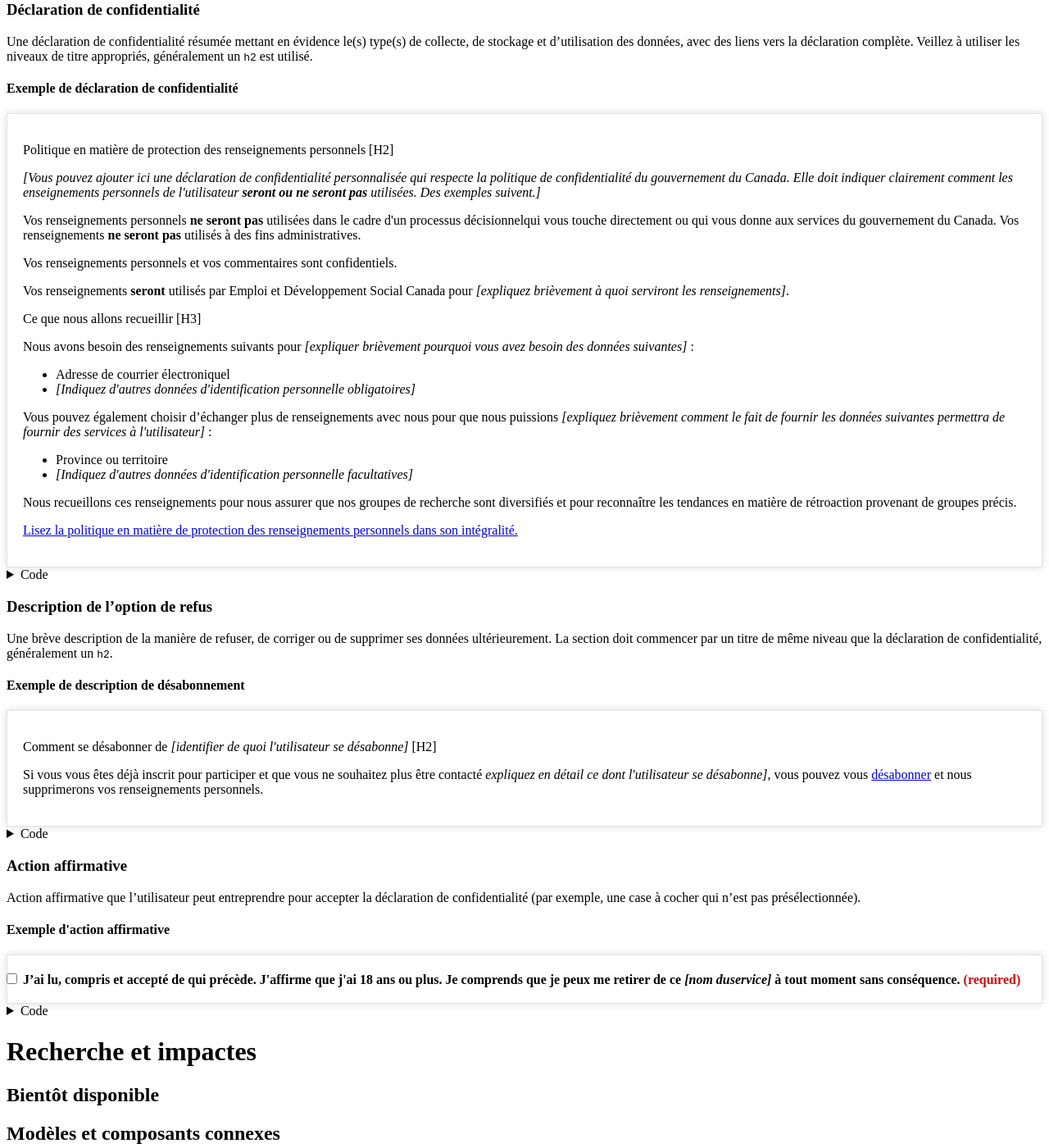
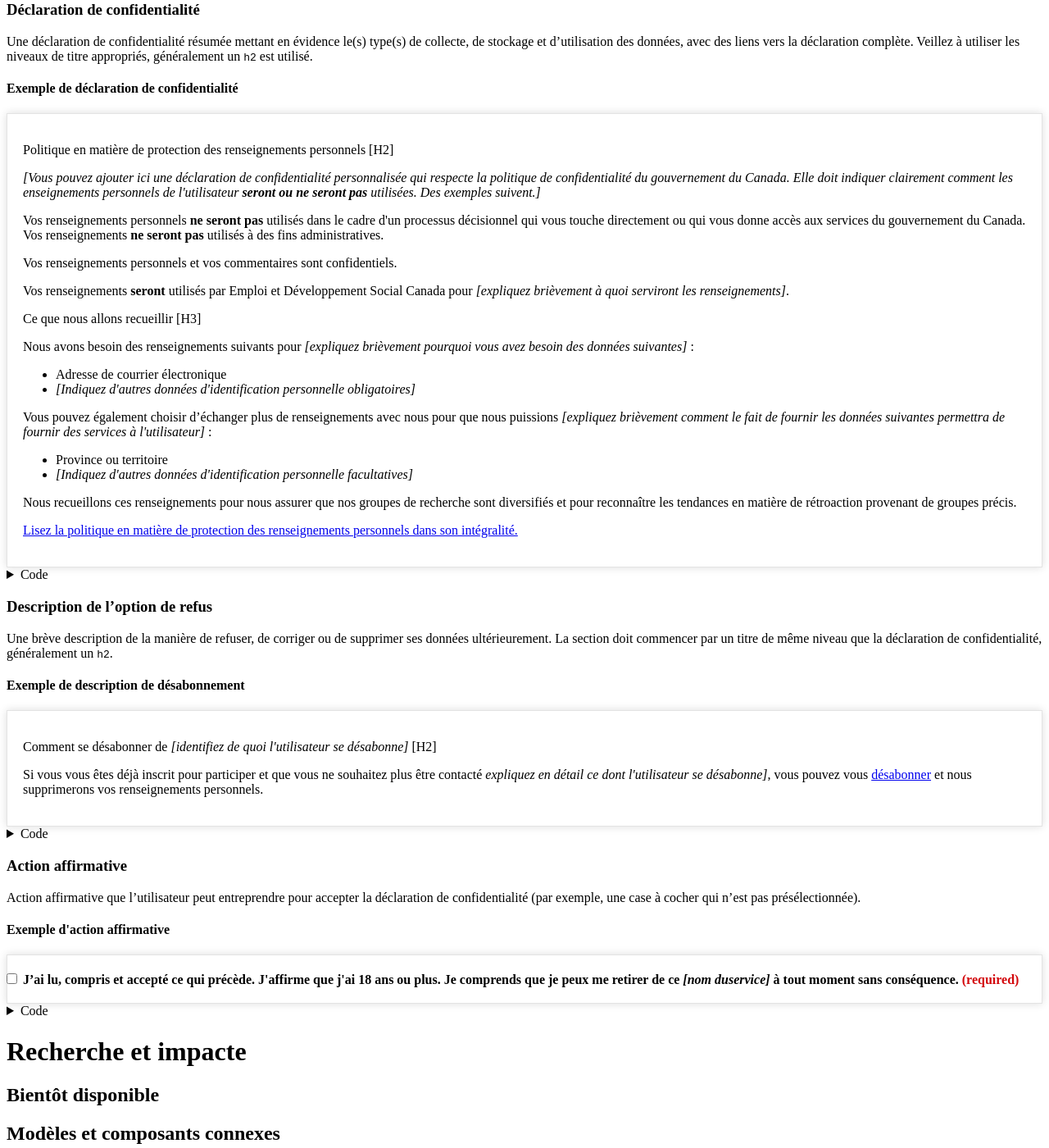
Before and after one commit to DTS-STN/Data-Patterns, a Jekyll site: the page built from _patterns/opt-in-fr.md, in a window 1280 px wide and 1400 px high, scrolled down 1048 px. Shown: the whole window at 82% size. Built offline with Jekyll 4.4.1, drawn with Linux system fonts in a browser that asks for light colours; comment, search, counter and statistics services are not loaded.

Commit message:
Content review changes - round 2

```diff
--- a/_patterns/opt-in-fr.md
+++ b/_patterns/opt-in-fr.md
@@ -51,13 +51,13 @@
         <div class="panel-body">
             <p class="h2 mrgn-tp-sm">Politique en matière de protection des renseignements personnels<span class="sr-only"> [H2]</span></p>
             <p><em>[Vous pouvez ajouter ici une déclaration de confidentialité personnalisée qui respecte la politique de confidentialité du gouvernement du Canada. Elle doit indiquer clairement comment les enseignements personnels de l'utilisateur <strong>seront ou ne seront pas</strong> utilisées. Des exemples suivent.]</em></p>
-            <p>Vos renseignements personnels <strong>ne seront pas</strong> utilisées dans le cadre d'un processus décisionnelqui vous touche directement ou qui vous donne aux services du gouvernement du Canada. Vos renseignements <strong>ne seront pas</strong> utilisés à des fins administratives.</p>
+            <p>Vos renseignements personnels <strong>ne seront pas</strong> utilisés dans le cadre d'un processus décisionnel qui vous touche directement ou qui vous donne accès aux services du gouvernement du Canada. Vos renseignements <strong>ne seront pas</strong> utilisés à des fins administratives.</p>
             <p>Vos renseignements personnels et vos commentaires sont confidentiels.</p>
             <p>Vos renseignements <strong>seront</strong> utilisés par Emploi et Développement Social Canada pour <em>[expliquez brièvement à quoi serviront les renseignements]</em>.</p>
             <p class="h3">Ce que nous allons recueillir<span class="sr-only"> [H3]</span></p>
-            <p>Nous avons besoin des renseignements suivants pour <em>[expliquer brièvement pourquoi vous avez besoin des données suivantes] </em>:</p>
+            <p>Nous avons besoin des renseignements suivants pour <em>[expliquez brièvement pourquoi vous avez besoin des données suivantes] </em>:</p>
             <ul>
-                <li>Adresse de courrier électroniquel</li>
+                <li>Adresse de courrier électronique</li>
                 <li><em>[Indiquez d'autres données d'identification personnelle obligatoires]</em></li>
             </ul>
             <p>Vous pouvez également choisir d’échanger plus de renseignements avec nous pour que nous puissions <em>[expliquez brièvement comment le fait de fournir les données suivantes permettra de fournir des services à l'utilisateur] </em>:</p>
@@ -98,7 +98,7 @@
     <h4>Exemple de description de désabonnement</h4>
     <div class="panel panel-default pattern-demo">
         <div class="panel-body">
-            <p class="h2 mrgn-tp-sm">Comment se désabonner de <em>[identifier de quoi l'utilisateur se désabonne]</em><span class="sr-only"> [H2]</span></p>
+            <p class="h2 mrgn-tp-sm">Comment se désabonner de <em>[identifiez de quoi l'utilisateur se désabonne]</em><span class="sr-only"> [H2]</span></p>
             <p>Si vous vous êtes déjà inscrit pour participer et que vous ne souhaitez plus être contacté <em>expliquez en détail ce dont l'utilisateur se désabonne]</em>, vous pouvez vous <a href="#desabonner">désabonner</a> et nous supprimerons vos renseignements personnels.</p>
         </div>
     </div>
@@ -118,7 +118,7 @@
             <div class="checkbox-inline">
                 <label for="consent" class="required">
                     <input type="checkbox" id="consent" name="consent" value="consent">
-                    <strong>J’ai lu, compris et accepté de qui précède. J'affirme que j'ai 18 ans ou plus. Je comprends que je peux me retirer de ce <em>[nom duservice]</em> à tout moment sans conséquence.</strong>
+                    <strong>J’ai lu, compris et accepté ce qui précède. J'affirme que j'ai 18 ans ou plus. Je comprends que je peux me retirer de ce <em>[nom duservice]</em> à tout moment sans conséquence.</strong>
                 </label>
             </div>
         </div>
@@ -132,7 +132,7 @@
     {% include codeBlock.html content=affirmativeActionCode %}
 </section>
 
-# Recherche et impactes
+# Recherche et impacte
 
 ## Bientôt disponible
 
```
